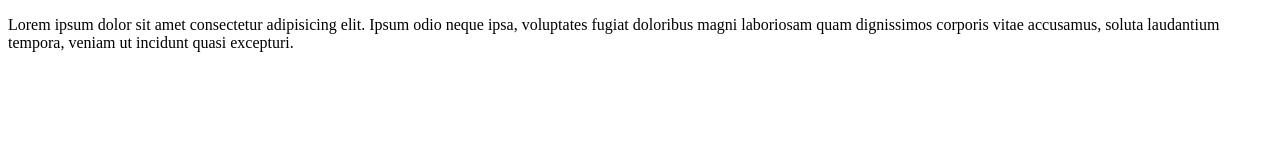
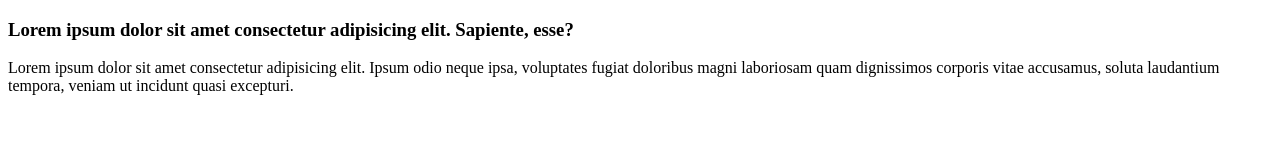
Before and after one commit to rajlinux15/First_git, a plain HTML site: page ownhead2.html in a window 1280 px wide. Drawn offline with Linux system fonts and the light colour scheme.

Commit message:
Created h3 tag

```diff
--- a/ownhead2.html
+++ b/ownhead2.html
@@ -6,6 +6,7 @@
     <title>Document</title>
 </head>
 <body>
+    <h3>Lorem ipsum dolor sit amet consectetur adipisicing elit. Sapiente, esse?</h3>
     <p>Lorem ipsum dolor sit amet consectetur adipisicing elit. Ipsum odio neque ipsa, voluptates fugiat doloribus magni laboriosam quam dignissimos corporis vitae accusamus, soluta laudantium tempora, veniam ut incidunt quasi excepturi.</p>
 </body>
 </html>
```
